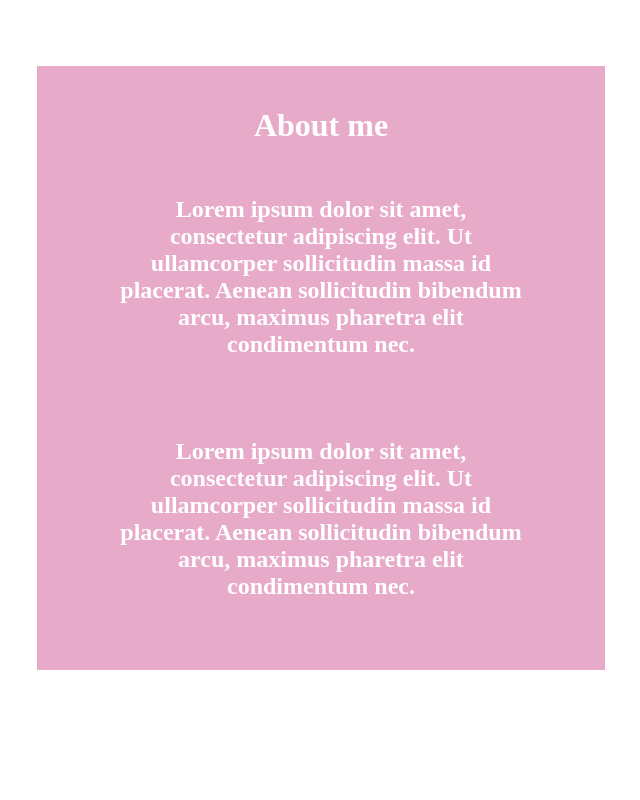
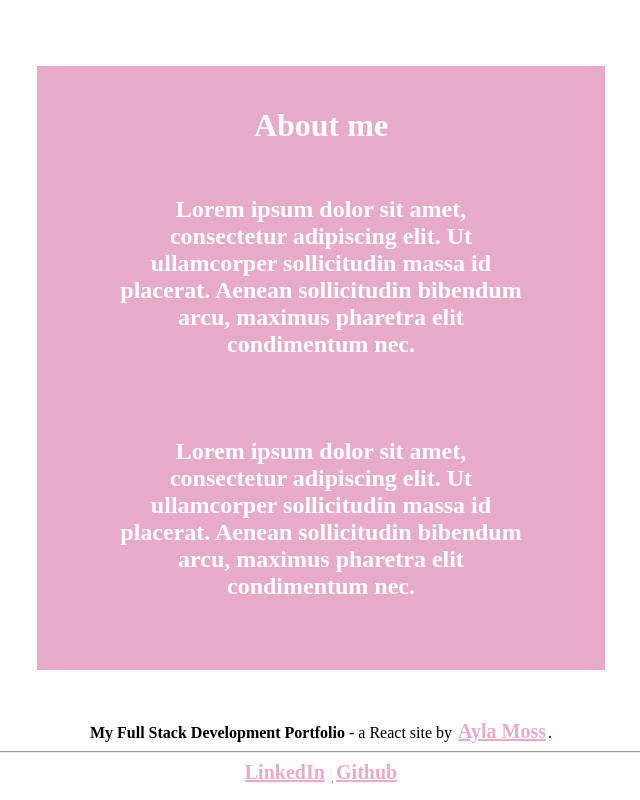
Before and after one commit to Ayla122/react-portfolio, a React (Create React App) app in the folder my-app/: page / in a window 1280 px wide. Shown: the part 268-1068 px from the top of the page, without its empty margins (319-959 px from the left). Before the commit the page ends 946 px from the top, so only its background shows below. Built offline with nearby package versions, Linux system fonts and the light colour scheme; a web font is replaced by a local one.

Commit message:
add footer

```diff
--- a/my-app/src/App.js
+++ b/my-app/src/App.js
@@ -17,7 +17,7 @@ return (
       AYLA MOSS
     </h1>
     <Header />
-
+    <Footer />
   </div>
 );
 }
--- a/my-app/src/Components/Footer.js
+++ b/my-app/src/Components/Footer.js
@@ -15,7 +15,10 @@ function Footer() {
           <a href="" target="_blank" rel="noreferrer">
             LinkedIn
           </a>{" "}
-          |{" "}{" "}
+          |
+          <a href="" target="_blank" rel="noreferrer">
+            Github
+          </a>{" "}
         </p>
       </div>
     </footer>
--- a/my-app/src/index.css
+++ b/my-app/src/index.css
@@ -130,11 +130,17 @@ textarea {
   object-position: 80% 100%;
 }
 
+
+
 #swapsies {
   width: 100%;
   height: 200px;
   object-fit: cover;
   object-position: 80% 100%;
+}
+
+footer {
+  margin-top:50px;
 }
 
 .space-between {
```
Also changed, not shown: 1 other file (tests, documents, lock files or other folders).
